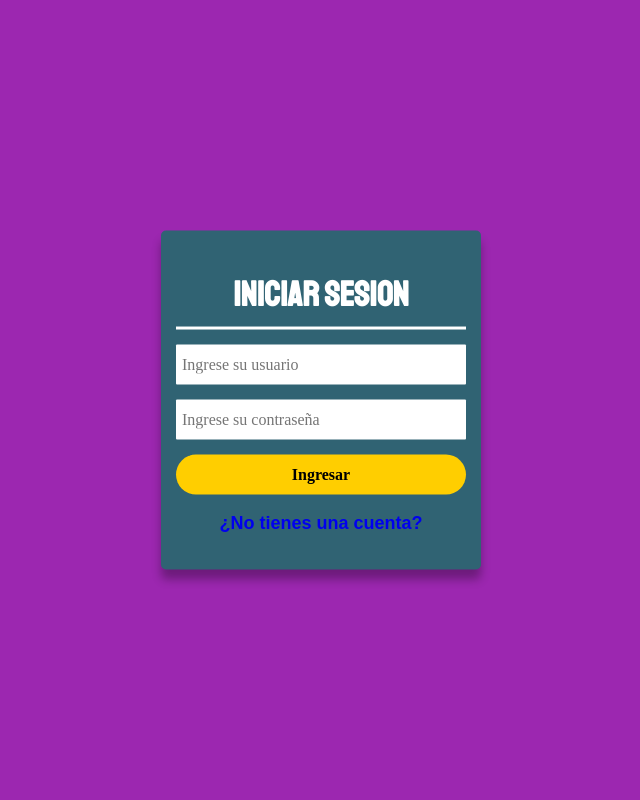
After one commit to cesargmc/ProyectoTienda, a PHP site: page /iniciosesion.html in a window 1280 px wide. The commit adds this page. Shown: the whole page, without its empty margins (319-959 px from the left). Run offline with PHP 8.4, Linux system fonts and the light colour scheme.

Commit message:
Añadi las paginas de creacion de cuenta y de inicio de sesion junto agregando la pestaña inicio de sesion en todas las paginas

```diff
--- a/css/style.css
+++ b/css/style.css
@@ -200,3 +200,60 @@ h3 {
 .bloque__titulo {
     margin: 0;
 }
+
+/**Pagina de creacion de cuenta e inicio de sesion**/
+form{
+    position: absolute;
+    min-width: 280px;
+    max-width: 25%;
+    width: 25%;
+    top: 50%;
+    left: 50%;
+    transform: translate(-50%, -50%);
+    padding: 15px;
+    box-shadow: 0 1rem 1rem rgb(0, 0, 0, 0.3);
+    background-color: rgb(48, 99, 115); /**Cambio de color de fondo del box**/
+    border-radius: 5px;
+    color: #FFF;
+}
+
+h1{
+    position: relative;
+    font-size: 35px;
+    margin-bottom: 15px;
+    padding-bottom: 5px;
+    border-bottom: 3px solid white;
+    color: white;
+}
+
+input{
+    display: block;
+    width: 100%;
+    height: 40px;
+    padding: 5px 6px;
+    margin-bottom: 15px;
+    border: none;
+    outline: none;
+    border-radius: 1px;
+}
+
+button{
+    display: block;
+    margin: auto;
+    width: 100%;
+    height: 40px;
+    background-color: #FFCE00;
+    border: none;
+    cursor: pointer;
+    border-radius: 20px;
+    color: black;
+    font-weight: bolder;
+}
+
+.link{
+
+    text-align: center;
+    margin-top: 15px;
+    font-weight: bolder;
+
+}
--- a/index.html
+++ b/index.html
@@ -19,6 +19,7 @@
     <nav class="navegacion">
         <a class="navegacion__enlace navegacion__enlace--activo" href="index.html">Tienda</a>
         <a class="navegacion__enlace" href="nosotros.html">Nosotros</a>
+        <a class="navegacion__enlace" href="iniciosesion.html">Iniciar Sesion</a>
     </nav>
 
     <main class="contenedor">
--- /dev/null
+++ b/iniciosesion.html
@@ -0,0 +1,21 @@
+<html lang="en">
+<head>
+    <meta charset="UTF-8">
+    <meta http-equiv="X-UA-Compatible" content="IE=edge">
+    <meta name="viewport" content="width=device-width, initial-scale=1.0">
+    <title>Inicio de Sesion</title>
+    <link rel="stylesheet" href="css/normalize.css">
+    <link href="https://fonts.googleapis.com/css2?family=Staatliches&display=swap" rel="stylesheet">
+    <link rel="stylesheet" href="css/style.css">
+</head>
+<body>
+    <form action="">
+        <h1>Iniciar Sesion </h1>
+        <input type="text" placeholder="Ingrese su usuario">
+        <input type="password" placeholder="Ingrese su contraseña">
+        <button>Ingresar</button>
+        <p class="link"> <a href="crearcuenta.html">¿No tienes una cuenta?</a></p>
+
+    </form>
+</body>
+</html>
--- a/nosotros.html
+++ b/nosotros.html
@@ -19,6 +19,7 @@
     <nav class="navegacion">
         <a class="navegacion__enlace" href="index.html">Tienda</a>
         <a class="navegacion__enlace navegacion__enlace--activo" href="nosotros.html">Nosotros</a>
+        <a class="navegacion__enlace" href="iniciosesion.html">Iniciar Sesion</a>
     </nav>
 
     <main class="contenedor">
--- a/producto.html
+++ b/producto.html
@@ -1,5 +1,6 @@
 <!DOCTYPE html>
 <html lang="en">
+
 <head>
     <meta charset="UTF-8">
     <meta http-equiv="X-UA-Compatible" content="IE=edge">
@@ -9,6 +10,7 @@
     <link href="https://fonts.googleapis.com/css2?family=Staatliches&display=swap" rel="stylesheet">
     <link rel="stylesheet" href="css/style.css">
 </head>
+
 <body>
     <header class="header">
         <a href="index.html">
@@ -19,10 +21,11 @@
     <nav class="navegacion">
         <a class="navegacion__enlace" href="index.html">Tienda</a>
         <a class="navegacion__enlace" href="nosotros.html">Nosotros</a>
+        <a class="navegacion__enlace" href="iniciosesion.html">Iniciar Sesion</a>
     </nav>
 
     <main class="contenedor">
-        <h1>Producto</h1>
+
     </main>
 
     <footer class="footer">
```
Also changed, not shown: crearcuenta.html (added, +27 -0 lines).
